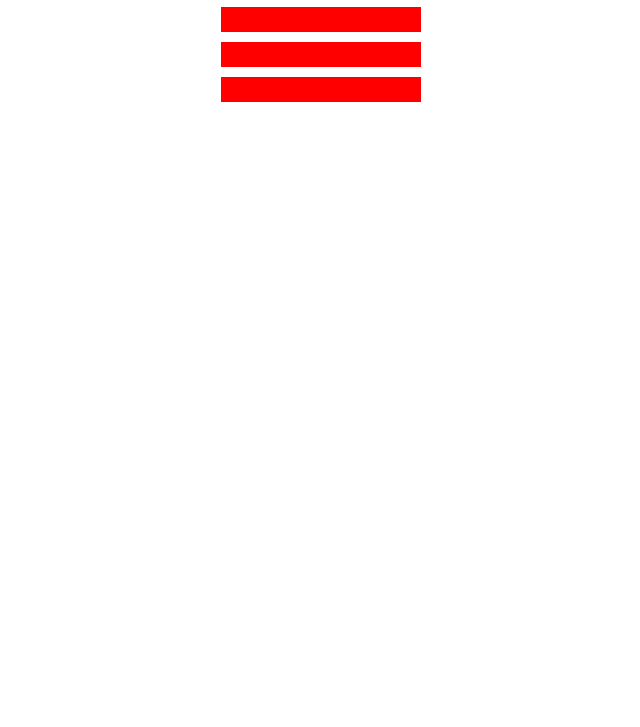
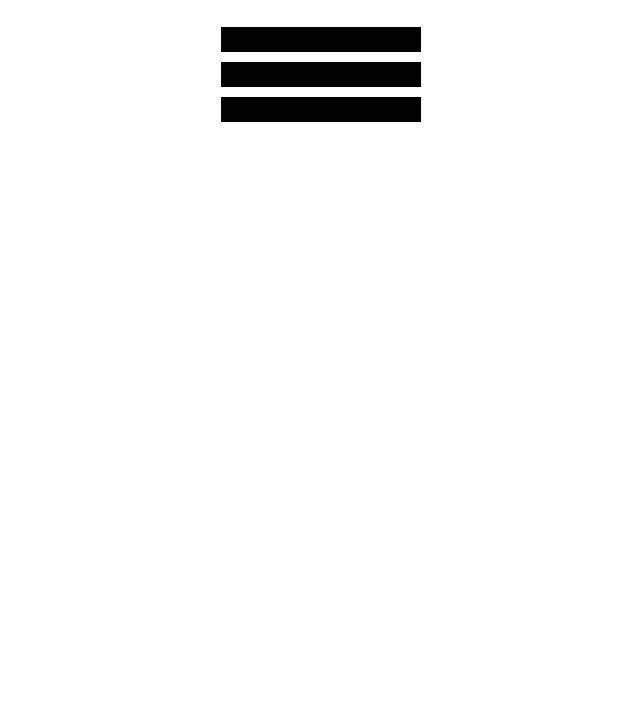
Before and after one commit to cheecha666/css, a plain HTML site: page index.html in a window 1280 px wide. Shown: the part 73-800 px from the top of the page, without its empty margins (319-959 px from the left). Drawn offline with Linux system fonts and the light colour scheme.

Commit message:
rgb
rgb black

```diff
--- a/style.css
+++ b/style.css
@@ -6,5 +6,21 @@ h1 {
     margin:10px auto;
     height: 25px;
     width: 200px;
-    background-color: red;
 }
+
+.one{
+    background-color: rgb(0,0,0);
+}
+
+.two{
+    background-color: rgb(0,0,0);
+}
+
+.three{
+    background-color: rgb(0,0,0);
+}
+
+.container{
+    padding: 10px 0px;
+    background-color: rgb(255,255,255);
+}
```
